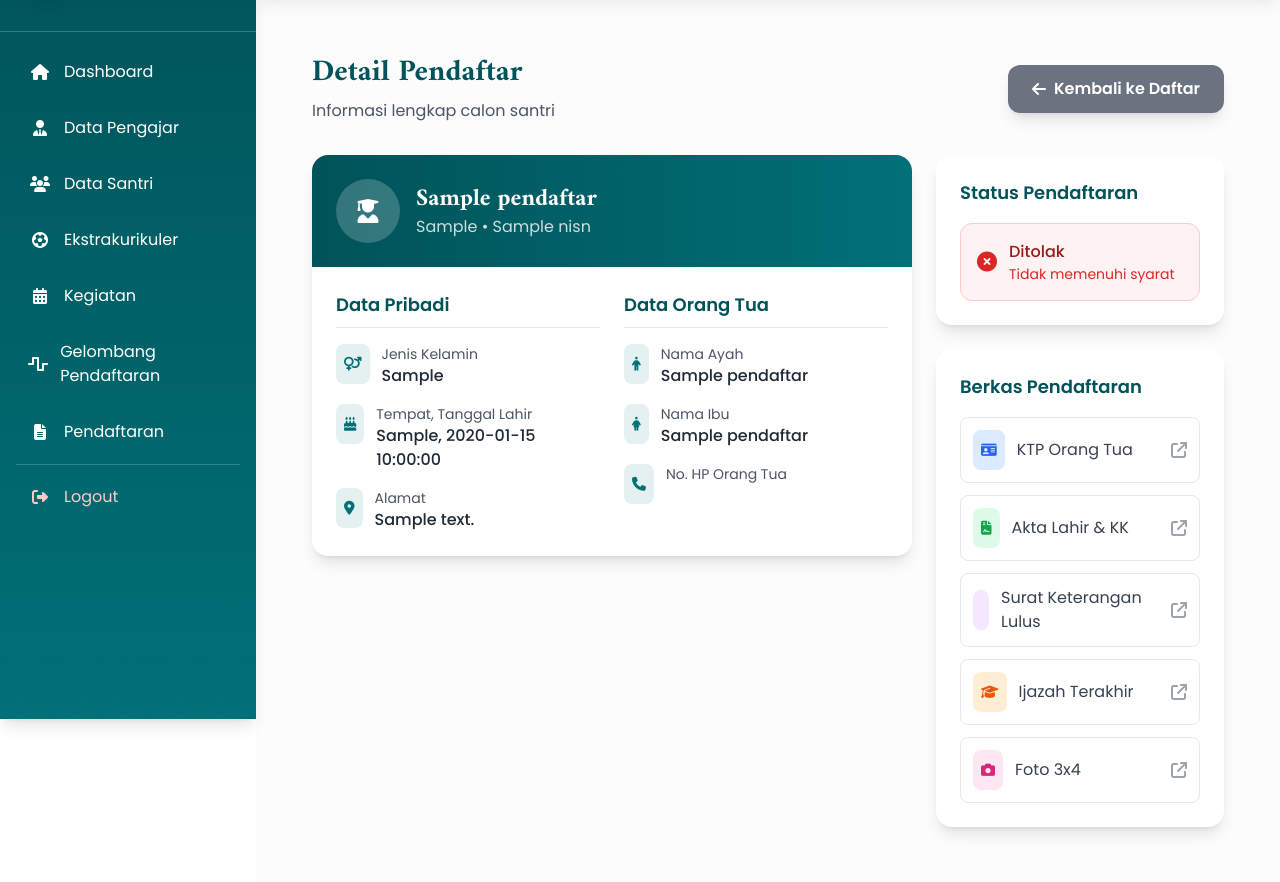
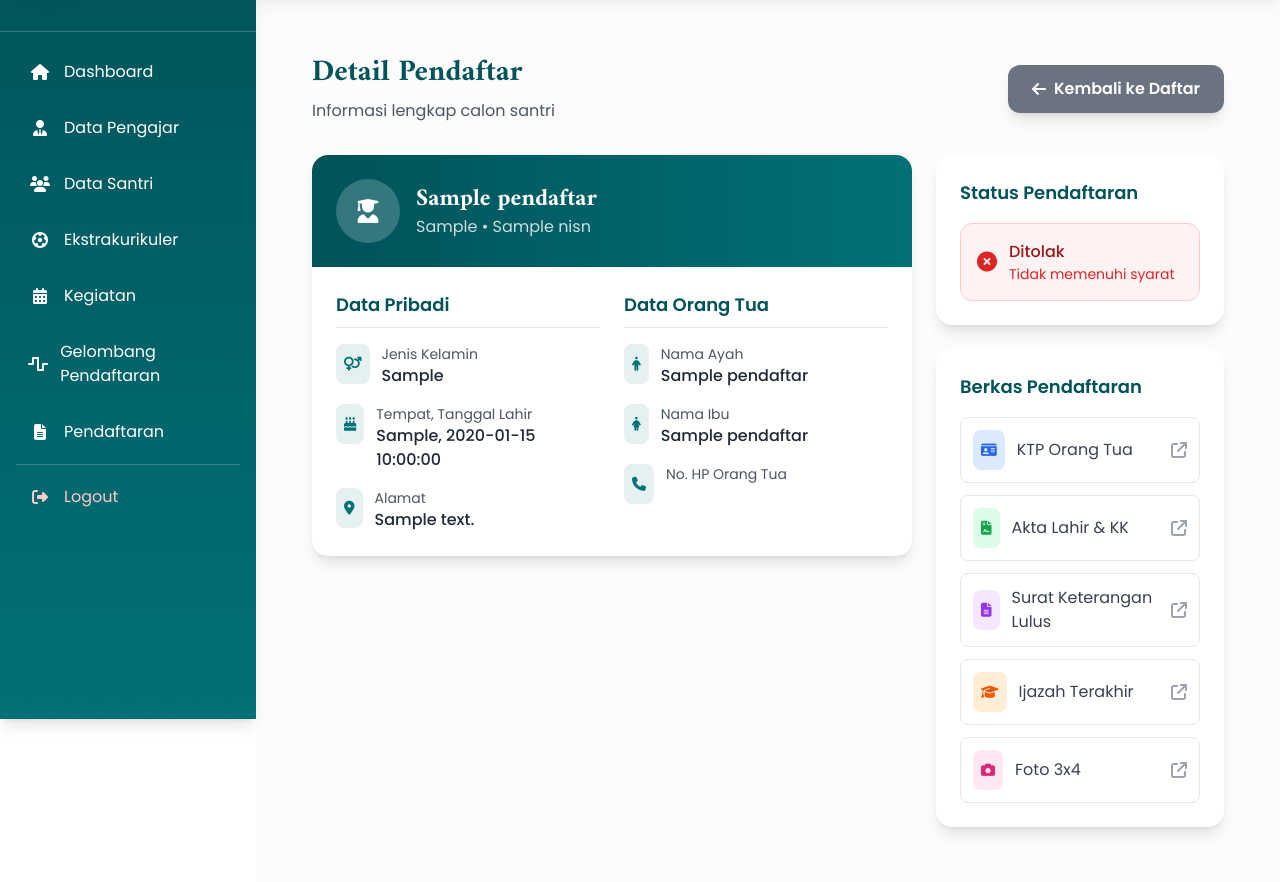
Before and after one commit to Ikhsan-Aldi/LPBaitulQuranAlKautsar, a CodeIgniter 4 app: the page made by app/Views/admin/pendaftaran/detail.php in a window 1280 px wide. Shown: the part 81-963 px from the top of the page. Run offline with PHP 8.4 and a stand-in for CodeIgniter, Linux system fonts and the light colour scheme; the template is opened without the code that fills it: most values are stand-ins (such as "Sample title", 1, 10 or a date in 2020); data that the repository does not hold is empty; some libraries are stand-ins or nearby versions.

Commit message:
detail fixed

```diff
--- a/app/Views/admin/pendaftaran/detail.php
+++ b/app/Views/admin/pendaftaran/detail.php
@@ -175,7 +175,7 @@
                        class="flex items-center justify-between p-3 border border-gray-200 rounded-lg hover:bg-gray-50 transition-colors duration-200 group">
                         <div class="flex items-center space-x-3">
                             <div class="p-2 bg-purple-100 rounded-lg">
-                                <i class="fa fa-file-certificate text-purple-600 text-sm"></i>
+                                <i class="fa-solid fa-file-lines text-purple-600 text-sm"></i>
                             </div>
                             <span class="text-gray-700 group-hover:text-primary">Surat Keterangan Lulus</span>
                         </div>
```
Also changed, not shown: 2 other files.
